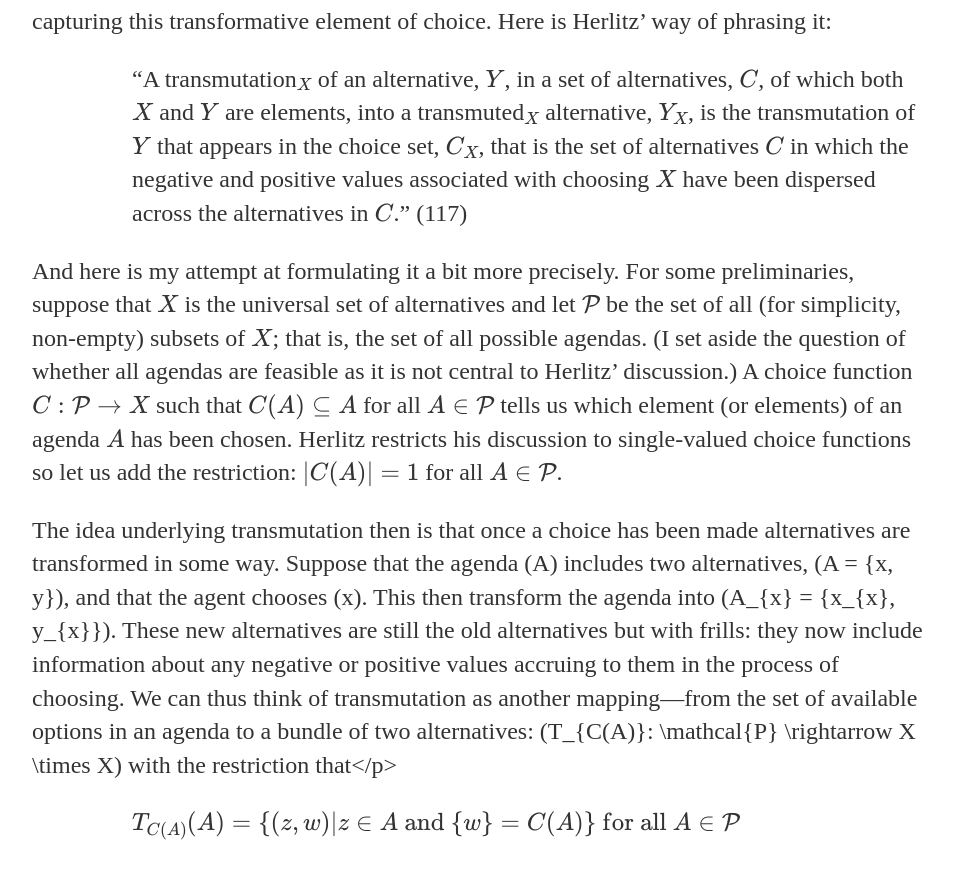
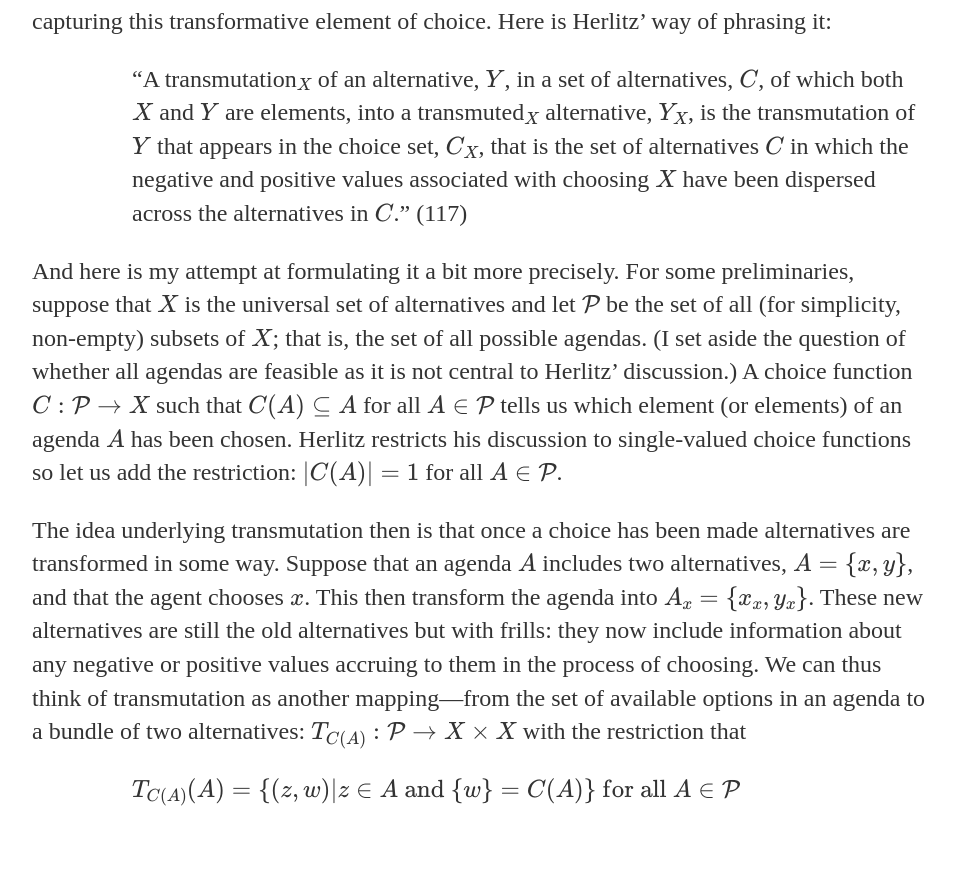
Before and after one commit to uzunovam/uzunovam, a Jekyll site: the page built from _posts/2020-04-28-anders-herlitz-on-unstable-choices.md, in a window 1280 px wide and 900 px high, scrolled down 1514 px. Shown: the top 879 px of the window, without its empty margins (160-1115 px from the left). Built offline with Jekyll 4.4.1, drawn with Linux system fonts in a browser that asks for light colours.

Commit message:
Update 2020-04-28-anders-herlitz-on-unstable-choices.md

```diff
--- a/_posts/2020-04-28-anders-herlitz-on-unstable-choices.md
+++ b/_posts/2020-04-28-anders-herlitz-on-unstable-choices.md
@@ -26,6 +26,6 @@ that the act of choosing a maximal alternative alone can revert whether this cho
 
 <p>And here is my attempt at formulating it a bit more precisely. For some preliminaries, suppose that \(X\) is the universal set of alternatives and let \(\mathcal{P}\) be the set of all (for simplicity, non-empty) subsets of \(X\); that is, the set of all possible agendas. (I set aside the question of whether all agendas are feasible as it is not central to Herlitz’ discussion.) A choice function \(C: \mathcal{P} \rightarrow X\) such that \(C(A) \subseteq A\) for all \(A \in \mathcal{P}\) tells us which element (or elements) of an agenda \(A\) has been chosen. Herlitz restricts his discussion to single-valued choice functions so let us add the restriction: \(|C(A)|=1\) for all \(A \in \mathcal{P}\).</p>
 
-The idea underlying transmutation then is that once a choice has been made alternatives are transformed in some way. Suppose that the agenda \(A\) includes two alternatives, \(A = {x, y}\), and that the agent chooses \(x\). This then transform the agenda into \(A_{x} = \{x_{x}, y_{x}\}\). These new alternatives are still the old alternatives but with frills: they now include information about any negative or positive values accruing to them in the process of choosing. We can thus think of transmutation as another mapping—from the set of available options in an agenda to a bundle of two alternatives: \(T_{C(A)}: \mathcal{P} \rightarrow X \times X\) with the restriction that</p>
+<p>The idea underlying transmutation then is that once a choice has been made alternatives are transformed in some way. Suppose that an agenda \(A\) includes two alternatives, \(A = \{x, y\}\), and that the agent chooses \(x\). This then transform the agenda into \(A_{x} = \{x_{x}, y_{x}\}\). These new alternatives are still the old alternatives but with frills: they now include information about any negative or positive values accruing to them in the process of choosing. We can thus think of transmutation as another mapping—from the set of available options in an agenda to a bundle of two alternatives: \(T_{C(A)}: \mathcal{P} \rightarrow X \times X\) with the restriction that</p>
 
 <p style="padding-left:100px;">\(T_{C(A)}(A) = \{(z, w) | z \in A \text{ and } \{w\} = C(A)\} \text{ for all } A \in \mathcal{P}\)</p>
```
